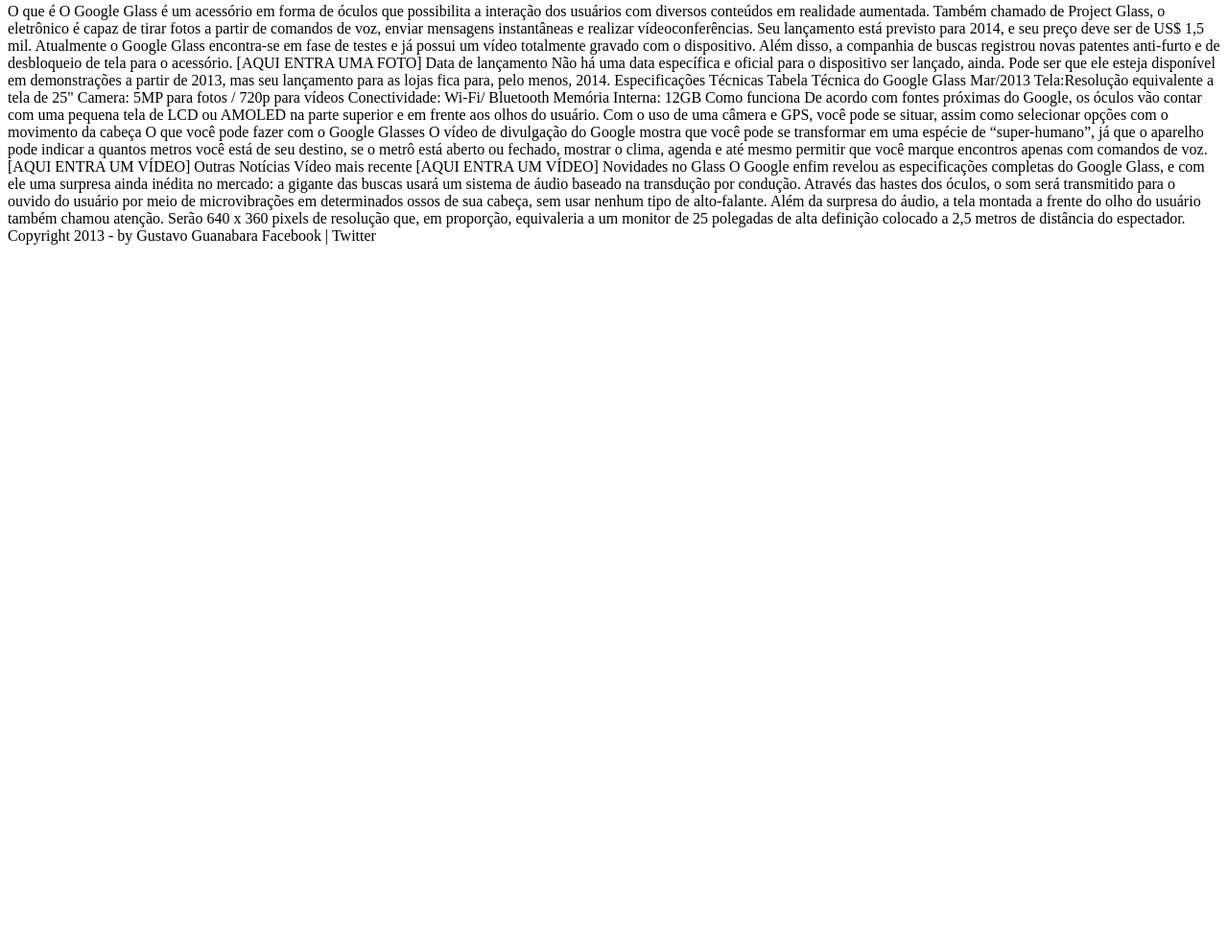
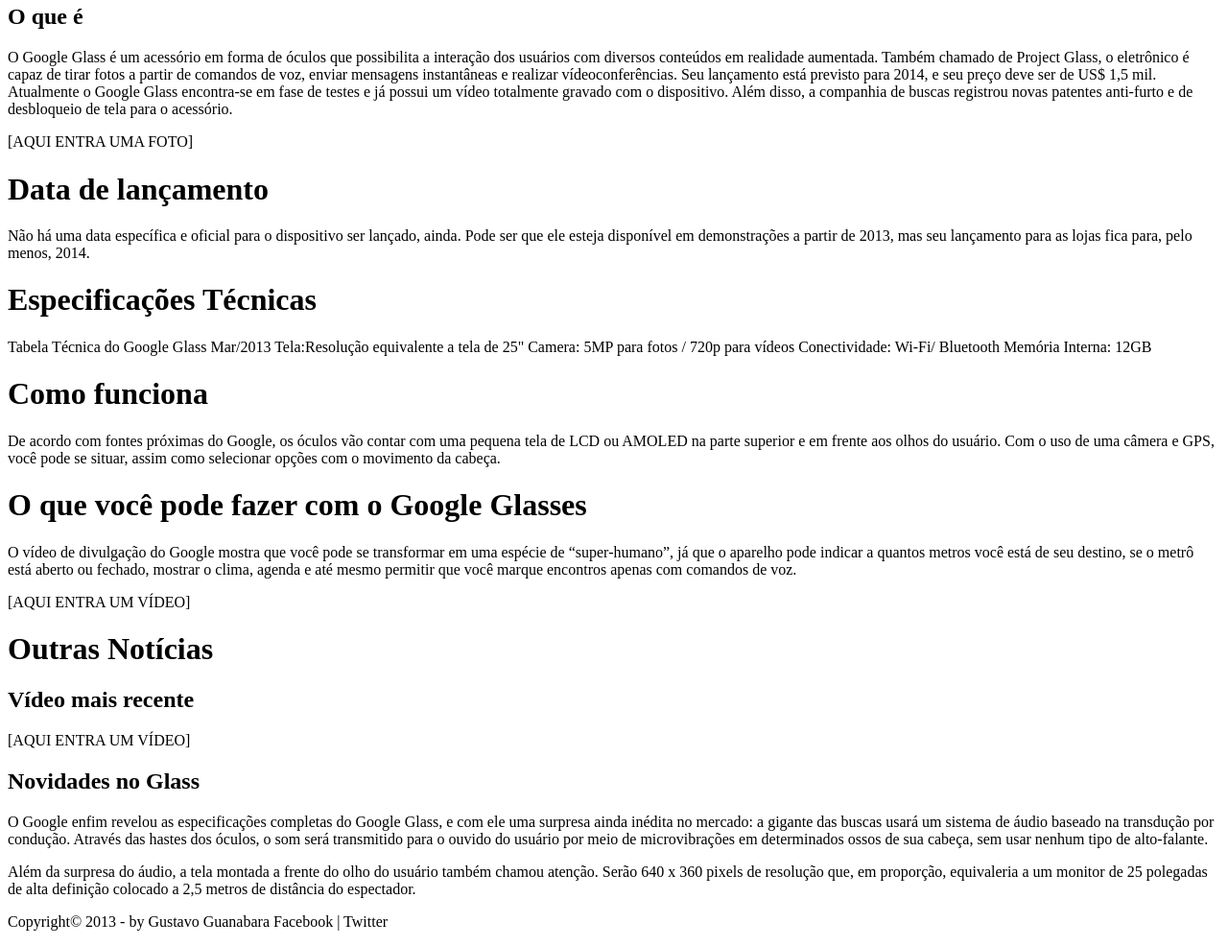
Before and after one commit to oliversieto/html_curso, a plain HTML site: page index.html in a window 1280 px wide. Shown: the part 457-1443 px from the top of the page at 96% size. Before the commit the page ends 800 px from the top, so only its background shows below. Drawn offline with Linux system fonts and the light colour scheme.

Commit message:
Inserido novos títulos e dividido o texto em parágrafos. Inserido também o símbolo de copyright.

```diff
--- a/index.html
+++ b/index.html
@@ -27,15 +27,15 @@
                 <h2> por Gustavo Guanabara </h2>
                 <h3>Atualizado em 23/Abril/2013 </h3>
             </hgroup>
-            O que é
-            O Google Glass é um acessório em forma de óculos que possibilita a interação dos usuários com diversos conteúdos em realidade aumentada. Também chamado de Project Glass, o eletrônico é capaz de tirar fotos a partir de comandos de voz, enviar mensagens instantâneas e realizar vídeoconferências. Seu lançamento está previsto para 2014, e seu preço deve ser de US$ 1,5 mil. Atualmente o Google Glass encontra-se em fase de testes e já possui um vídeo totalmente gravado com o dispositivo. Além disso, a companhia de buscas registrou novas patentes anti-furto e de desbloqueio de tela para o acessório.
+            <h2>O que é</h2>
+            <p>O Google Glass é um acessório em forma de óculos que possibilita a interação dos usuários com diversos conteúdos em realidade aumentada. Também chamado de Project Glass, o eletrônico é capaz de tirar fotos a partir de comandos de voz, enviar mensagens instantâneas e realizar vídeoconferências. Seu lançamento está previsto para 2014, e seu preço deve ser de US$ 1,5 mil. Atualmente o Google Glass encontra-se em fase de testes e já possui um vídeo totalmente gravado com o dispositivo. Além disso, a companhia de buscas registrou novas patentes anti-furto e de desbloqueio de tela para o acessório.</p>
 
             [AQUI ENTRA UMA FOTO]
 
-            Data de lançamento
-            Não há uma data específica e oficial para o dispositivo ser lançado, ainda. Pode ser que ele esteja disponível em demonstrações a partir de 2013, mas seu lançamento para as lojas fica para, pelo menos, 2014.
+            <h1>Data de lançamento</h1>
+            <p> Não há uma data específica e oficial para o dispositivo ser lançado, ainda. Pode ser que ele esteja disponível em demonstrações a partir de 2013, mas seu lançamento para as lojas fica para, pelo menos, 2014.</p>
 
-            Especificações Técnicas
+            <h1>Especificações Técnicas</h1>
             Tabela Técnica do Google Glass Mar/2013
 
             Tela:Resolução equivalente a tela de 25"
@@ -43,26 +43,26 @@
             Conectividade: Wi-Fi/ Bluetooth
             Memória Interna: 12GB
 
-            Como funciona
-            De acordo com fontes próximas do Google, os óculos vão contar com uma pequena tela de LCD ou AMOLED na parte superior e em frente aos olhos do usuário. Com o uso de uma câmera e GPS, você pode se situar, assim como selecionar opções com o movimento da cabeça
+            <h1>Como funciona</h1>
+            <p>De acordo com fontes próximas do Google, os óculos vão contar com uma pequena tela de LCD ou AMOLED na parte superior e em frente aos olhos do usuário. Com o uso de uma câmera e GPS, você pode se situar, assim como selecionar opções com o movimento da cabeça.</p>
 
-            O que você pode fazer com o Google Glasses
-            O vídeo de divulgação do Google mostra que você pode se transformar em uma espécie de “super-humano”, já que o aparelho pode indicar a quantos metros você está de seu destino, se o metrô está aberto ou fechado, mostrar o clima, agenda e até mesmo permitir que você marque encontros apenas com comandos de voz.
+            <h1>O que você pode fazer com o Google Glasses</h1>
+            <p>O vídeo de divulgação do Google mostra que você pode se transformar em uma espécie de “super-humano”, já que o aparelho pode indicar a quantos metros você está de seu destino, se o metrô está aberto ou fechado, mostrar o clima, agenda e até mesmo permitir que você marque encontros apenas com comandos de voz.</p>
 
             [AQUI ENTRA UM VÍDEO]
 
-            Outras Notícias
-            Vídeo mais recente
+            <h1>Outras Notícias</h1>
+            <h2>Vídeo mais recente</h2>
 
             [AQUI ENTRA UM VÍDEO]
 
-            Novidades no Glass
-            O Google enfim revelou as especificações completas do Google Glass, e com ele uma surpresa ainda inédita no mercado: a gigante das buscas usará um sistema de áudio baseado na transdução por condução. Através das hastes dos óculos, o som será transmitido para o ouvido do usuário por meio de microvibrações em determinados ossos de sua cabeça, sem usar nenhum tipo de alto-falante.
+            <h2>Novidades no Glass</h2>
+            <p>O Google enfim revelou as especificações completas do Google Glass, e com ele uma surpresa ainda inédita no mercado: a gigante das buscas usará um sistema de áudio baseado na transdução por condução. Através das hastes dos óculos, o som será transmitido para o ouvido do usuário por meio de microvibrações em determinados ossos de sua cabeça, sem usar nenhum tipo de alto-falante.</p>
 
-            Além da surpresa do áudio, a tela montada a frente do olho do usuário também chamou atenção. Serão 640 x 360 pixels de resolução que, em proporção, equivaleria a um monitor de 25 polegadas de alta definição colocado a 2,5 metros de distância do espectador.
+            <p>Além da surpresa do áudio, a tela montada a frente do olho do usuário também chamou atenção. Serão 640 x 360 pixels de resolução que, em proporção, equivaleria a um monitor de 25 polegadas de alta definição colocado a 2,5 metros de distância do espectador.</p>
 
-            Copyright 2013 - by Gustavo Guanabara
-            Facebook | Twitter
+            <p>Copyright&copy; 2013 - by Gustavo Guanabara
+            Facebook | Twitter</p>
         </div>
     </body>
 </html>
```
